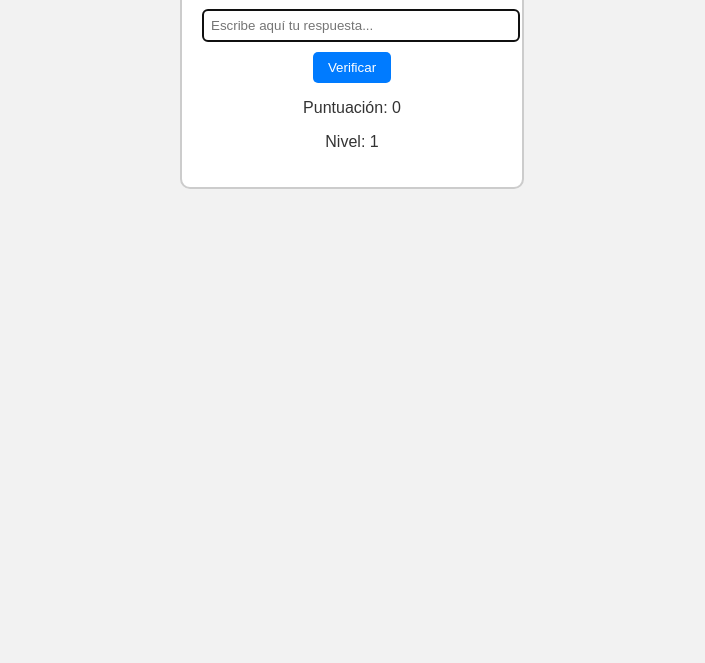
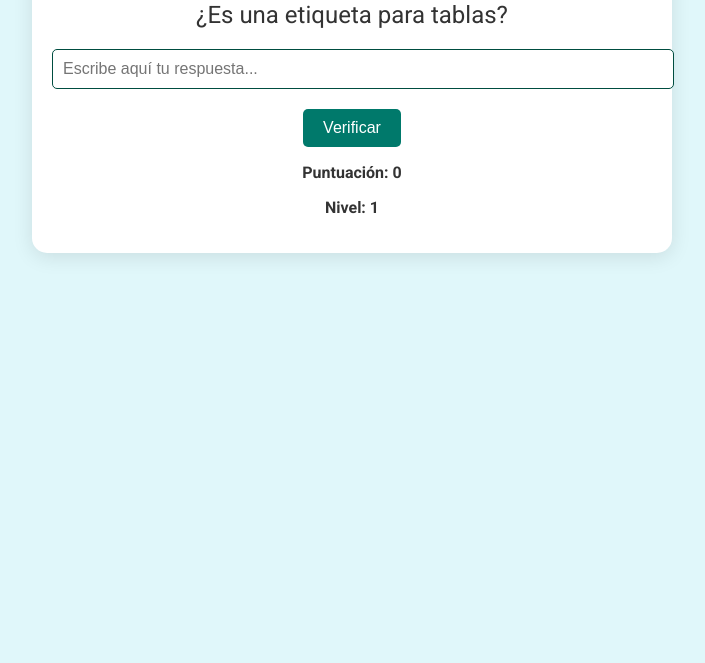
Before and after one commit to Ljaramillo912008/Pagina-web, a plain HTML site: page index.html in a window 1280 px wide. Shown: the part 137-800 px from the top of the page, without its empty margins (288-993 px from the left). Drawn offline with Linux system fonts and the light colour scheme.

Commit message:
Update style.css

```diff
--- a/style.css
+++ b/style.css
@@ -1,49 +1,83 @@
 body {
-    font-family: Arial, sans-serif;
+    font-family: 'Roboto', sans-serif;
     text-align: center;
-    background-color: #f2f2f2;
+    background-color: #e0f7fa;
     color: #333;
+    margin: 0;
+    padding: 20px;
+}
+
+.container {
+    max-width: 600px;
+    margin: auto;
+    padding: 20px;
+    background-color: #ffffff;
+    border-radius: 15px;
+    box-shadow: 0 4px 20px rgba(0, 0, 0, 0.1);
+}
+
+h1 {
+    font-size: 2.5rem;
+    margin-bottom: 20px;
+    color: #00796b;
 }
 
 #juego {
-    margin: 20px auto;
-    width: 300px;
-    border: 2px solid #ccc;
-    padding: 20px;
-    border-radius: 10px;
-    background-color: #fff;
+    margin-top: 20px;
 }
 
-#pregunta, #respuesta, #resultado {
-    margin-bottom: 10px;
+#pregunta {
+    font-size: 1.5rem;
+    margin-bottom: 20px;
 }
 
 #respuesta {
     width: 100%;
-    padding: 8px;
-    border: 1px solid #ccc;
+    padding: 10px;
+    border: 1px solid #00796b;
     border-radius: 5px;
+    font-size: 1rem;
+    margin-bottom: 20px;
+    transition: border-color 0.3s;
 }
 
-#verificar {
-    padding: 8px 15px;
-    background-color: #007bff;
+#respuesta:focus {
+    border-color: #004d40;
+    outline: none;
+}
+
+.button-group {
+    display: flex;
+    justify-content: center;
+    gap: 10px;
+}
+
+#verificar, #reiniciar {
+    padding: 10px 20px;
+    background-color: #00796b;
     color: white;
     border: none;
     border-radius: 5px;
     cursor: pointer;
+    font-size: 1rem;
     transition: background-color 0.3s;
 }
 
-#verificar:hover {
-    background-color: #0056b3;
+#verificar:hover, #reiniciar:hover {
+    background-color: #004d40;
 }
 
 #resultado {
     font-weight: bold;
-    color: green;
+    margin-top: 15px;
 }
 
 #resultado.incorrecto {
     color: red;
 }
+
+#puntuacion, #nivel {
+    margin-top: 10px;
+    font-size: 1rem;
+    font-weight: bold;
+}
```
